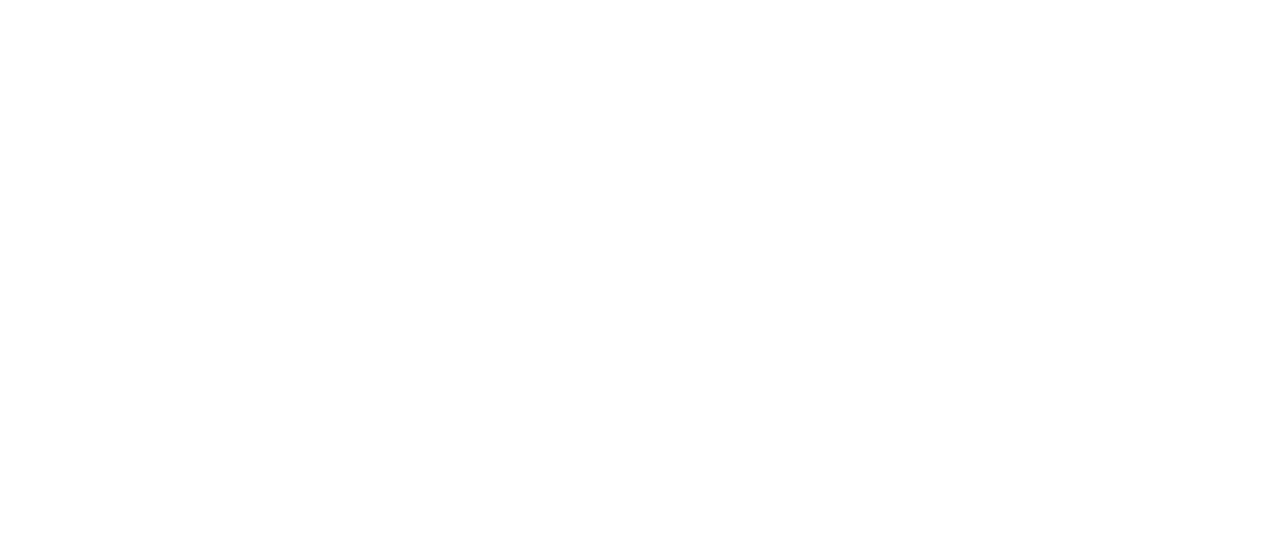
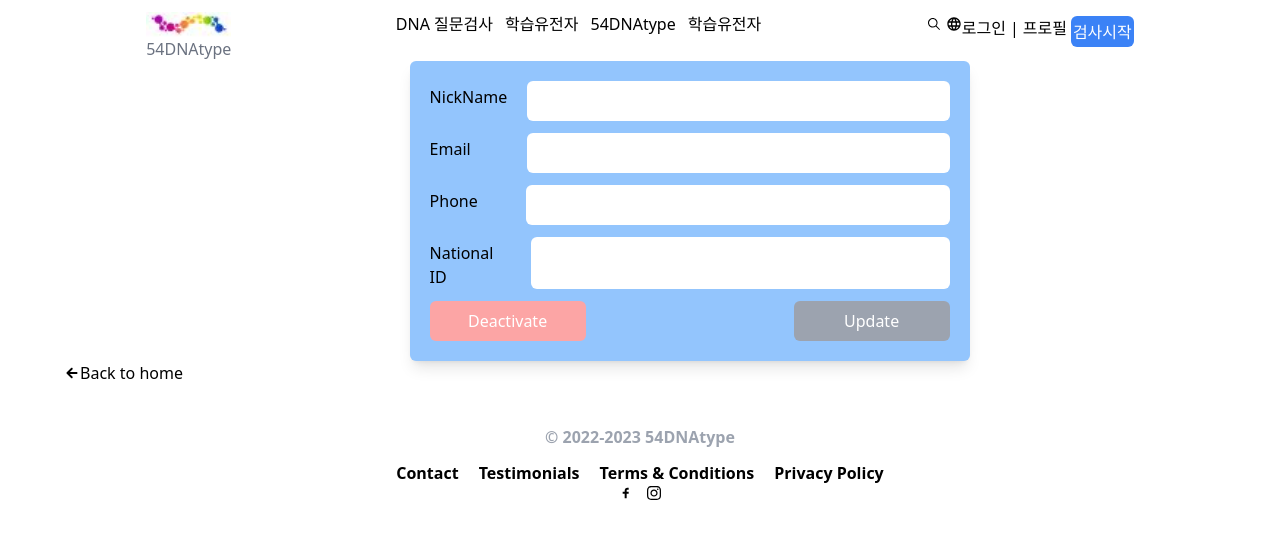
Before and after one commit to asnganje/dna-frontEnd, a React (Vite) app: page /modify in a window 1280 px wide. Before the commit this address had no page. Shown: the top 538 px of the page. Built offline with nearby package versions, Linux system fonts and the light colour scheme.

Commit message:
Add modification component logic

```diff
--- a/src/App.jsx
+++ b/src/App.jsx
@@ -2,6 +2,7 @@
 import Main from "./components/Main"
 import Login from "./components/auth/Login";
 import SignUp from "./components/auth/SignUp";
+import Modify from "./components/auth/Modify";
 
 function App() {
 
@@ -11,6 +12,7 @@
           <Route path='/' element = {<Main />} />
           <Route path='/login' element = {<Login />} />
           <Route path='/signup' element = {<SignUp />} />
+          <Route path='/modify' element = {<Modify />} />
         </Routes>
     </BrowserRouter>
   )
--- /dev/null
+++ b/src/components/auth/Modify.jsx
@@ -0,0 +1,94 @@
+import { useState } from "react";
+import Footer from "../Footer";
+import Header from "../Header";
+import { Link } from "react-router-dom";
+import { IoMdArrowRoundBack } from "react-icons/io";
+
+
+
+
+const Modify = () => {
+
+    const [nickName, setNickName] = useState('')
+    const [email, setEmail] = useState('')
+    const [phone, setPhone] = useState('')
+    const [id, setId] = useState('')
+
+    const nameChangeHandler = (e) => {
+        setNickName(e.target.value)
+    }
+
+    const emailChangeHandler = (e) => {
+        setEmail(e.target.value)
+    }
+
+    const phoneChangeHandler = (e) => {
+        setPhone(e.target.value)
+    }
+
+    const idChangeHandler = (e) => {
+        setId(e.target.value)
+    }
+
+    return(
+        <section className="mx-[5%]">
+            <Header />
+                    <div className="flex flex-col justify-center content-center mx-[30%] my-[2]%] bg-blue-300 p-5 shadow-lg rounded-md w-[100%] md:w-[70vh]">
+                        <form onSubmit="">
+                            <div className="mb-3 flex gap-5">
+                                <label className="mt-1">NickName</label>
+                                <input
+                                value={nickName}
+                                onChange={nameChangeHandler}
+                                type="text"
+                                required = "true"
+                                className="w-full rounded-md p-2 focus:outline-none focus:ring focus:border-blue-300"
+                                />
+                            </div>
+                            <div className="mb-3 flex gap-12">
+                                <label className="mt-1">Email</label>
+                                <input
+                                value={email}
+                                onChange={emailChangeHandler}
+                                type="text"
+                                required = "true"
+                                className="w-full ml-2 rounded-md p-2 focus:outline-none focus:ring focus:border-blue-300"
+                                />
+                            </div>
+                            <div className="mb-3 flex gap-12">
+                                <label className="mt-1">Phone</label>
+                                <input
+                                value={phone}
+                                onChange={phoneChangeHandler}
+                                type="number"
+                                required = "true"
+                                className="w-full rounded-md p-2 focus:outline-none focus:ring focus:border-blue-300"
+                                />
+                            </div>
+                            <div className="mb-3 flex gap-6">
+                                <label className="mt-1">National ID</label>
+                                <input
+                                value={id}
+                                onChange={idChangeHandler}
+                                type="number"
+                                required = "true"
+                                className="w-full ml-2.5 rounded-md p-2 focus:outline-none focus:ring focus:border-blue-300"
+                                />
+                            </div>
+                            <div  className=" flex justify-between">
+                                    <button className="text-white rounded-md w-[30%] bg-red-300 hover:bg-red-700 p-2">Deactivate</button>
+                                    <button className="text-white rounded-md w-[30%] bg-gray-400 hover:bg-gray-500 p-2">Update</button>
+                            </div>
+                        </form>
+                    </div>
+
+                    <Link to="/" className="h-[10%]">
+                        <p className=" flex items-center cursor-pointer hover:underline hover:text-blue-400 mb-[5vh]">
+                            <IoMdArrowRoundBack />Back to home
+                        </p>
+                    </Link>
+            <Footer />
+        </section>
+    )
+}
+export default Modify;
```
